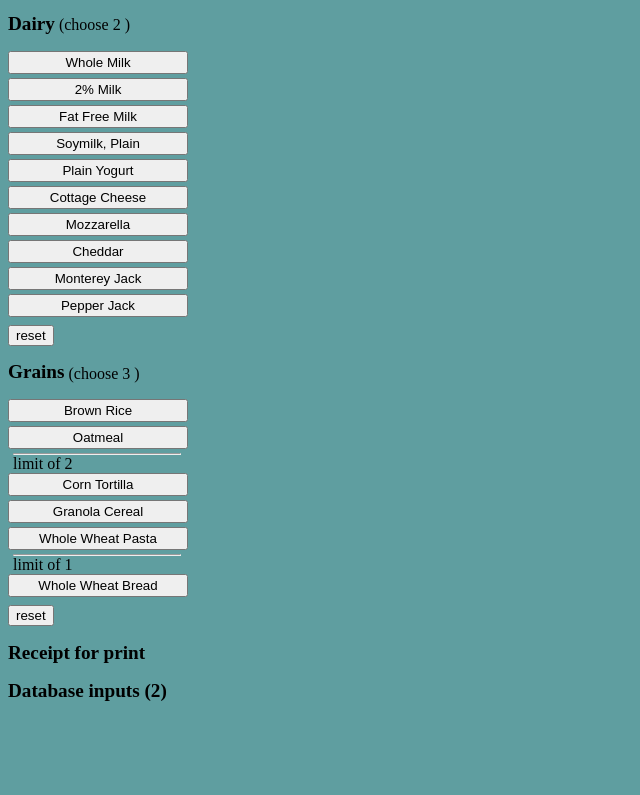
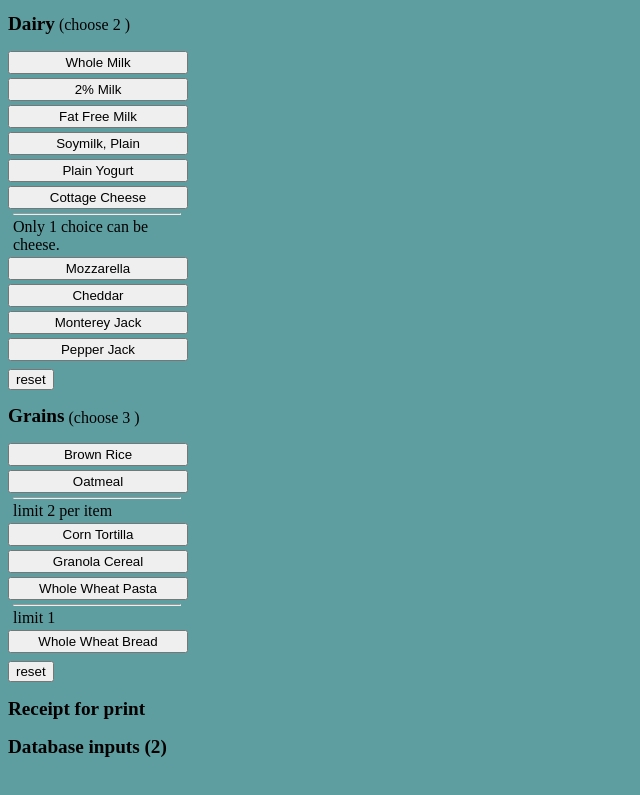
Before and after one commit to tinytao1/March-2026, a plain HTML site: page index.html in a window 1280 px wide. Shown: the part 433-1228 px from the top of the page, without its empty margins (0-640 px from the left). Drawn offline with Linux system fonts and the light colour scheme.

Commit message:
still working!

```diff
--- a/index.html
+++ b/index.html
@@ -171,6 +171,13 @@
         <span id="s3-6c" class="counter ">0</span>
       </div>
 
+    <!-- ////////////// Limit Cheese 1 Choice /////////////////// -->
+
+      <div class="limit-within-section">
+        <hr class="limit-hr">
+        <div class="limit-of-text"> Only 1 choice can be cheese. </div>
+      </div>
+
       <div class="item-div">
         <button id="s3-7" class="item-btn ">item7</button>
         <span id="s3-7c" class="counter ">0</span>
@@ -234,8 +241,8 @@
 <!--/////////////////////// LIMIT 2 ////////////
       <span class="limit-notice-span">(Limit 2)</span> -->
       <div class="limit-within-section">
-      <hr class="limit">
-      <div class="limit-of-text"> limit of 2 </div>
+      <hr class="limit-hr">
+      <div class="limit-of-text"> limit 2 per item</div>
       </div>
 
       <div class="item-div">
@@ -253,11 +260,11 @@
         <span id="s6-5c" class="counter ">0</span>
       </div>
 
-<!--///////////////////////////LIMIT 1 ////////
-      <span class="limit-notice-span">(Limit 1)</span> -->
-      <div class="limit-within-section">
-      <hr class="limit">
-      <div class="limit-of-text"> limit of 1 </div>
+<!--///////////////////////////LIMIT 1 //////// -->
+
+<div class="limit-within-section">
+      <hr class="limit-hr">
+      <div class="limit-of-text"> limit 1 </div>
       </div>
 
       <div class="item-div">
@@ -272,7 +279,7 @@
       </div>
 
         <!--
-// SECTION  6 ////////////////////////
+// END SECTION  6 ////////////////////////
 //////////////////////////////////////
 //      END   ////////////////////////
 -->
--- a/styles.css
+++ b/styles.css
@@ -40,8 +40,15 @@ h2 {
   margin-left: 5px;
   margin-right: auto;
 }
-.limit {
+
+.limit-hr {
   margin: 0;
+}
+
+.limit-of-text {
+  font-size: 1rem;
+  margin-top: 3px;
+  margin-bottom: 3px;
 }
 
 .reset-div {
```
